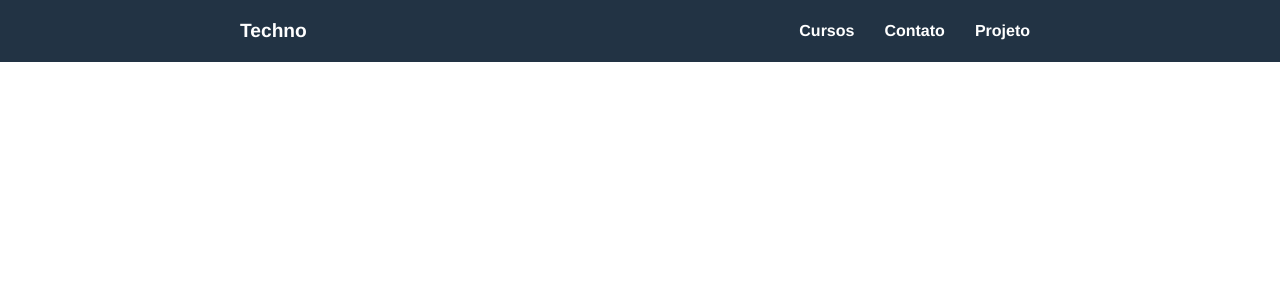
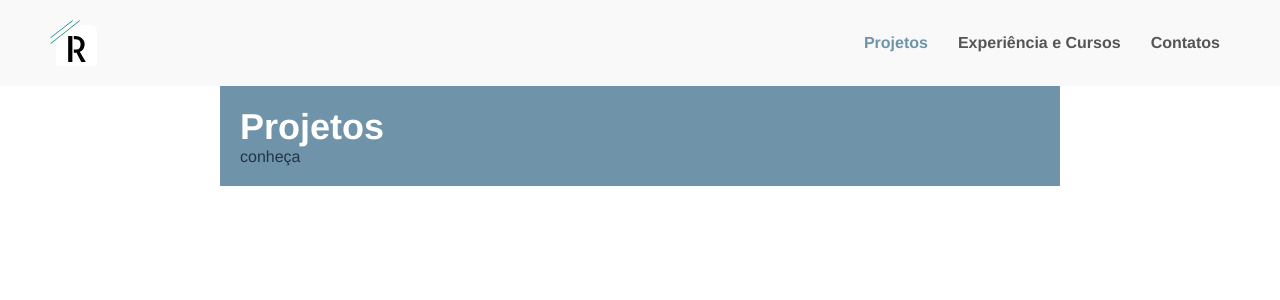
Before and after one commit to Rosines-Almeida/portifolio, a Vue app: page /projetos in a window 1280 px wide. Shown: the top 300 px of the page. Built offline with nearby package versions, Linux system fonts and the light colour scheme; the HTML template or start-up script is replaced by a standard one.

Commit message:
add header

```diff
--- a/src/components/TheHeader.vue
+++ b/src/components/TheHeader.vue
@@ -2,18 +2,19 @@
   <header>
     <nav>
       <div class="logo">
-        <router-link to="/">Techno</router-link>
+        <router-link  to="/"><div class="icon-home"></div></router-link>
       </div>
       <ul>
-        <li>
-          <router-link to="/cursos">Cursos</router-link>
+          <li>
+          <router-link to="/projetos">Projetos</router-link>
         </li>
         <li>
-          <router-link to="/contato">Contato</router-link>
+          <router-link to="/cursos">Experiência e Cursos</router-link>
         </li>
         <li>
-          <router-link to="/projeto">Projeto</router-link>
+          <router-link to="/contato">Contatos</router-link>
         </li>
+
       </ul>
     </nav>
   </header>
@@ -27,28 +28,35 @@ export default {
 
 <style scoped>
 header {
-  background: #234;
+  background: #F9F9F9;
 }
 
 header a {
-  color: white;
+  color: #575454;
 }
 
 a.router-link-active {
-  color: #4b8;
+  color: #6F94A9;
 }
 
 nav {
-  max-width: 800px;
+  /* max-width: 800px; */
   margin: 0 auto;
   display: flex;
   align-content: space-between;
   align-items: center;
-  padding: 20px;
+  padding: 20px 50px;
 }
 
 .logo {
   flex: 1;
+
+}
+.icon-home{
+  background-image: url('../assets/home.svg');
+     background-repeat: no-repeat;
+     height: 46px;
+     width: 46x;
 }
 
 .logo a {
--- a/src/router.js
+++ b/src/router.js
@@ -5,7 +5,7 @@ import Contato from './views/Contato.vue'
 import Cursos from './views/Cursos.vue'
 import Curso from './views/Curso.vue'
 import Aula from './views/Aula.vue'
-import Projeto from './views/Projeto.vue'
+import Projetos from './views/Projetos.vue'
 
 Vue.use(Router)
 
@@ -29,9 +29,9 @@ export default new Router({
       component: Cursos
     },
     {
-      path: "/projeto",
-      name: "projeto",
-      component: Projeto
+      path: "/projetos",
+      name: "projetos",
+      component: Projetos
     },
     {
       path: "/cursos/:curso",
--- a/src/views/Home.vue
+++ b/src/views/Home.vue
@@ -1,22 +1,22 @@
 <template>
   <div>
-    <div v-if="loading">
+    <!-- <div v-if="loading">
       <PageLoading/>
-    </div>
+    </div> -->
     <transition>
-      <div v-if="api" class="conteudo">
+      <div   class="conteudo">
         <div>
-          <h1>Sobre a {{api.titulo}}</h1>
-          <p>{{api.descricao}}</p>
+          <h1>Sobre a  </h1>
+          <p> </p>
           <router-link class="btn-cursos" tag="button" to="/cursos">Cursos</router-link>
           <div>
             <h2>Avaliações</h2>
-            <ul>
+            <!-- <ul>
               <li v-for="avaliacao in api.avaliacoes" :key="avaliacao.nome">
                 <p>{{avaliacao.nome}}</p>
                 <p>{{avaliacao.descricao}}</p>
               </li>
-            </ul>
+            </ul> -->
           </div>
         </div>
         <img src="@/assets/aprender.png" alt="Aprenda Web Design">
@@ -29,10 +29,9 @@
 import fetchData from "@/mixins/fetchData.js";
 
 export default {
-  name: "home",
-  mixins: [fetchData],
+
   created() {
-    this.fetchData("/home");
+
   }
 };
 </script>
--- a/src/views/Projeto.vue
+++ /dev/null
@@ -1,43 +0,0 @@
-<template>
-  <div>
-    <div v-if="loading">
-      <PageLoading/>
-    </div>
-    <transition>
-      <div v-if="api" class="conteudo">
-        <div>
-          <h1>{{api.titulo}}</h1>
-          <p>{{api.descricao}}</p>
-        </div>
-        <ul class="cursos-lista">
-          <li v-for="curso in api.cursos" :key="curso.id">
-            <h2>
-              <router-link
-                :to="{name: 'curso', params: {curso: curso.id}}"
-              >{{curso.nome}} – {{curso.totalAulas}} aulas | {{curso.horas}} horas</router-link>
-            </h2>
-            <p>{{curso.descricao}}</p>
-          </li>
-        </ul>
-      </div>
-    </transition>
-  </div>
-</template>
-
-<script>
-import fetchData from "@/mixins/fetchData.js";
-
-export default {
-  name: "cursos",
-  mixins: [fetchData],
-  created() {
-    this.fetchData("/cursos");
-  }
-};
-</script>
-
-<style>
-.cursos-lista li {
-  margin-bottom: 40px;
-}
-</style>
--- a/src/views/Projetos.vue
+++ b/src/views/Projetos.vue
@@ -0,0 +1,19 @@
+<template>
+    <div class="projeto-background">
+        <div class="projeto-description">
+            <div class="title"> Projetos </div>
+            <div class="description"> conheça</div>
+
+        </div>
+    </div>
+</template>
+<style scoped>
+.projeto-background{
+    background: #6F94A9;
+}
+.title{
+    color: white;
+    font-weight: bold;
+    font-size: 36px;
+}
+</style>
```
Also changed, not shown: src/assets/home.svg (added), 1 other file (tests, documents, lock files or other folders).
